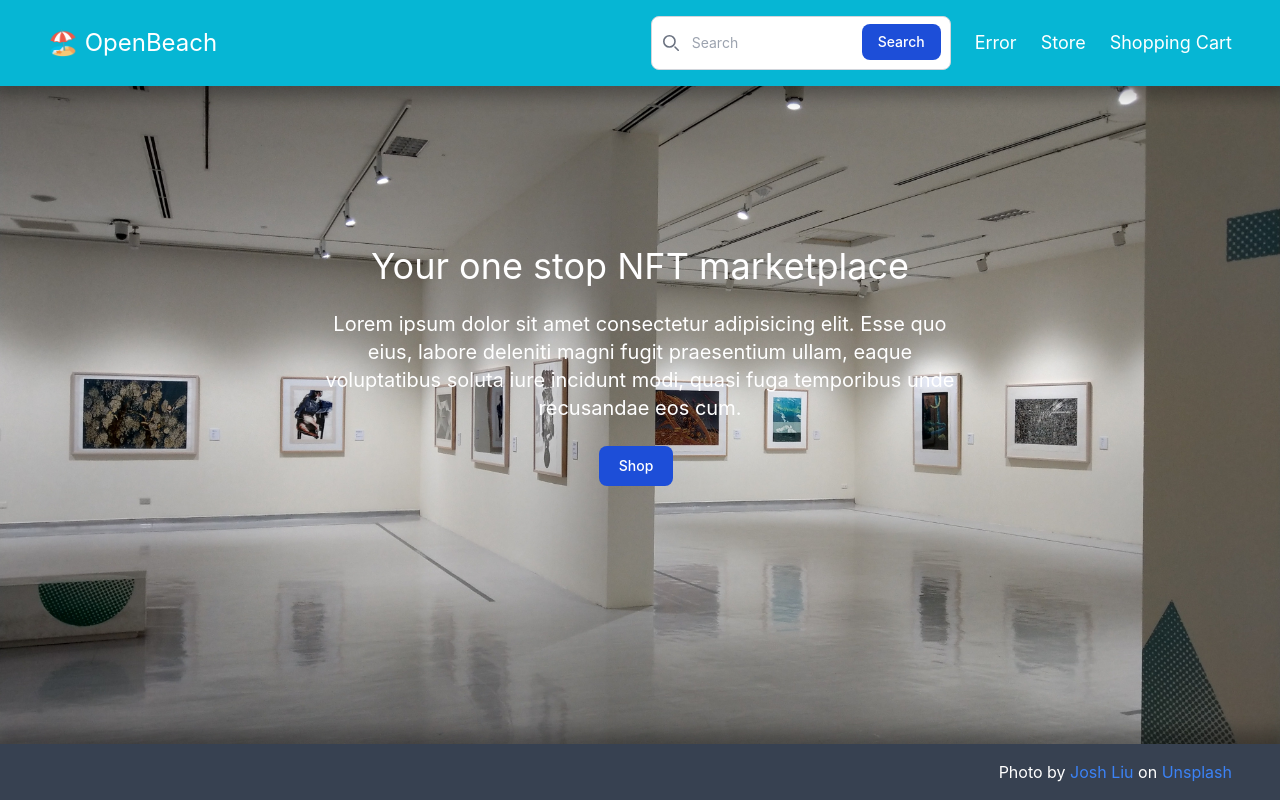
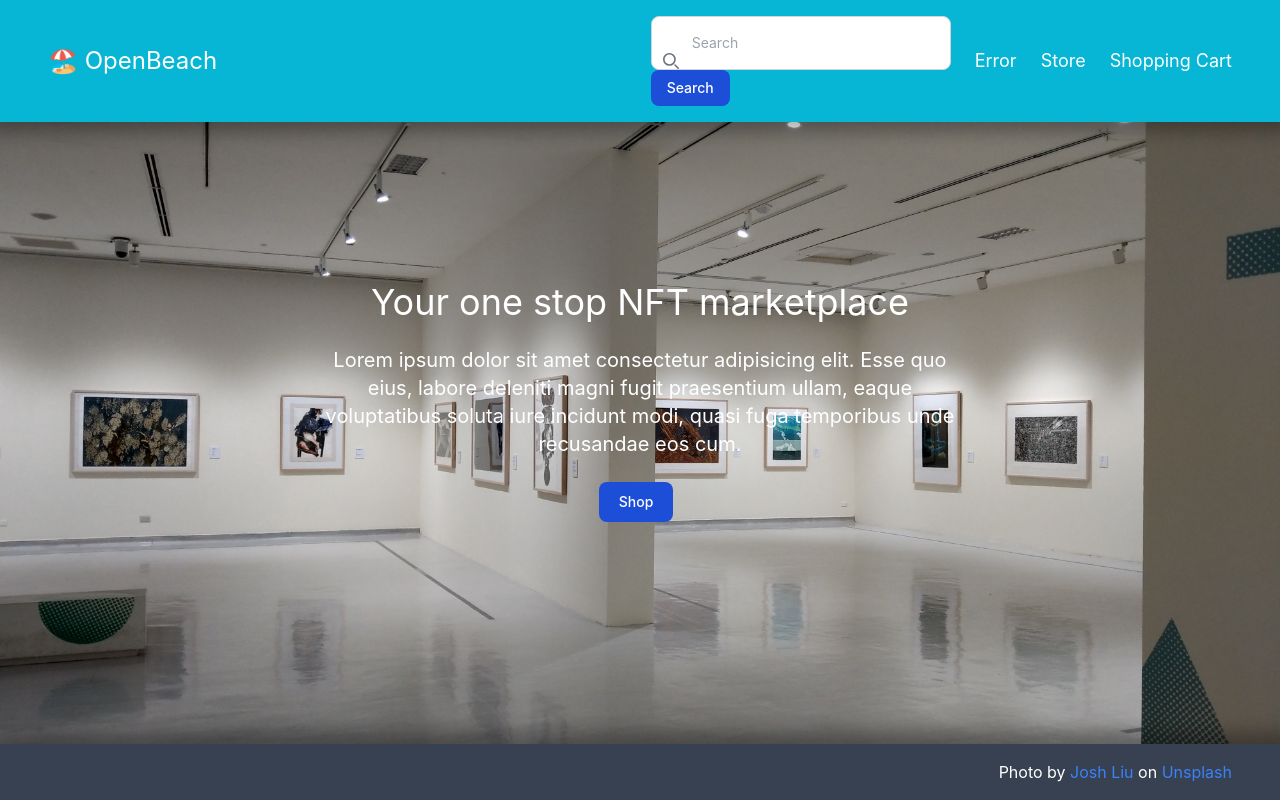
Before and after one commit to Tho-Tu/shopping-cart, a React (Vite) app: page / in a window 1280 px wide. Built offline with nearby package versions, Linux system fonts and the light colour scheme.

Commit message:
Reorganise tailwind

```diff
--- a/package.json
+++ b/package.json
@@ -30,6 +30,8 @@
     "eslint-plugin-react-refresh": "^0.4.5",
     "jsdom": "^23.2.0",
     "postcss": "^8.4.33",
+    "prettier": "^3.2.5",
+    "prettier-plugin-tailwindcss": "^0.5.11",
     "tailwindcss": "^3.4.1",
     "typescript": "^5.2.2",
     "vite": "^5.0.8",
--- a/src/components/Card.tsx
+++ b/src/components/Card.tsx
@@ -22,11 +22,8 @@ export default function Card({ title, image, price }: cardProps) {
         ${price}
         <br></br>
         <Form>
-          <button
-            type="button"
-            className="text-white end-2.5 bottom-2.5 bg-blue-700 hover:bg-blue-800 focus:ring-4 focus:outline-none focus:ring-blue-300 font-medium rounded-lg text-sm px-4 py-2 dark:bg-blue-600 dark:hover:bg-blue-700 dark:focus:ring-blue-800"
-          >
-            Add to cart
+          <button type="button" className="button-blue">
+            More details
           </button>
         </Form>
       </div>
--- a/src/components/Item.tsx
+++ b/src/components/Item.tsx
@@ -61,10 +61,7 @@ export default function Item() {
       <div className="font-bold">
         ${item.price}
         <br></br>
-        <button
-          type="button"
-          className="text-white end-2.5 bottom-2.5 bg-blue-700 hover:bg-blue-800 focus:ring-4 focus:outline-none focus:ring-blue-300 font-medium rounded-lg text-sm px-4 py-2 dark:bg-blue-600 dark:hover:bg-blue-700 dark:focus:ring-blue-800"
-        >
+        <button type="button" className="button-blue ">
           Add to cart
         </button>
       </div>
--- a/src/components/SearchInput.tsx
+++ b/src/components/SearchInput.tsx
@@ -33,10 +33,7 @@ export default function SearchInput() {
           maxLength={16}
           required
         ></input>
-        <button
-          type="submit"
-          className="text-white absolute end-2.5 bottom-2.5 bg-blue-700 hover:bg-blue-800 focus:ring-4 focus:outline-none focus:ring-blue-300 font-medium rounded-lg text-sm px-4 py-2 dark:bg-blue-600 dark:hover:bg-blue-700 dark:focus:ring-blue-800"
-        >
+        <button type="submit" className="button-blue">
           Search
         </button>
       </div>
--- a/src/components/Store.tsx
+++ b/src/components/Store.tsx
@@ -74,9 +74,12 @@ function Store() {
               }) => (
                 <li
                   key={item.id}
-                  className="border-4 border-solid border-r-indigo-500 border-b-indigo-500 p-4 w-80 flex flex-col gap-4 justify-between rounded-xl"
+                  className="border-4 border-solid border-r-indigo-500 border-b-indigo-500 p-4 w-80 rounded-xl"
                 >
-                  <Link to={`/store/${item.id}`}>
+                  <Link
+                    to={`/store/${item.id}`}
+                    className="flex flex-col gap-4 justify-between"
+                  >
                     <Card
                       title={item.title}
                       description={item.description}
--- a/src/index.css
+++ b/src/index.css
@@ -2,10 +2,13 @@
 @tailwind components;
 @tailwind utilities;
 
-/* @layer components {
-  .example-class {
-    @apply relative flex;
+@layer components {
+  .button-blue {
+    @apply end-2.5 text-white bottom-2.5 bg-blue-700 hover:bg-blue-800
+    focus:ring-4 focus:outline-none focus:ring-blue-300 font-medium rounded-lg
+    text-sm px-4 py-2 dark:bg-blue-600 dark:hover:bg-blue-700
+    dark:focus:ring-blue-800;
   }
-} */
+}
 
-/* css groups? */
+/* css groups used in react markup group and group-hover */
```
Also changed, not shown: 1 other file (tests, documents, lock files or other folders).
